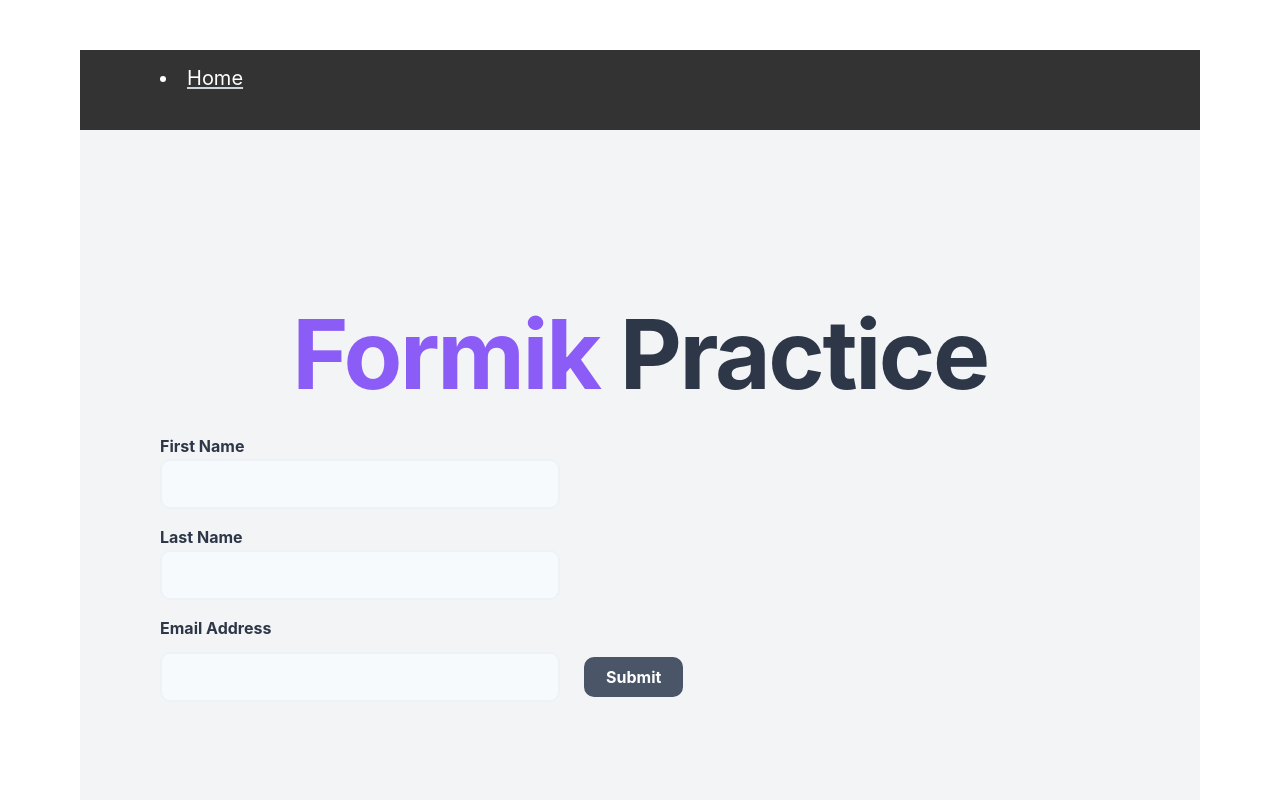
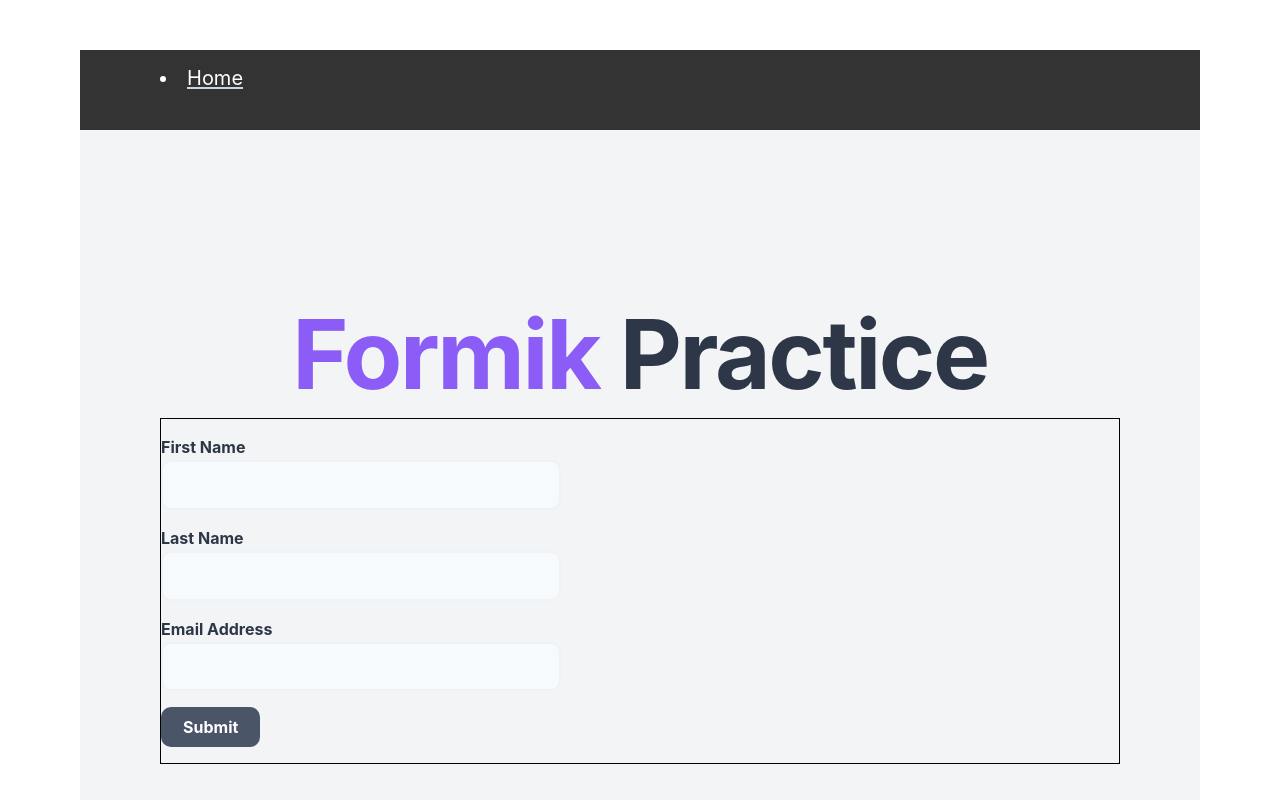
Before and after one commit to jleomorris/formik-practice, a Next.js app: page / in a window 1280 px wide. Shown: the top 800 px of the page. Built offline with nearby package versions, Linux system fonts and the light colour scheme.

Commit message:
Add Yup validation

```diff
--- a/components/SignUpForm/index.tsx
+++ b/components/SignUpForm/index.tsx
@@ -1,41 +1,28 @@
 import { useFormik } from 'formik';
-
-// A custom validation function. This must return an object
-// which keys are symmetrical to our values/initialValues
-const validate = (values) => {
-  const errors = {};
-  if (!values.firstName) {
-    errors.firstName = 'Required';
-  } else if (values.firstName.length > 15) {
-    errors.firstName = 'Must be 15 characters or less';
-  }
-
-  if (!values.lastName) {
-    errors.lastName = 'Required';
-  } else if (values.lastName.length > 20) {
-    errors.lastName = 'Must be 20 characters or less';
-  }
-
-  if (!values.email) {
-    errors.email = 'Required';
-  } else if (!/^[A-Z0-9._%+-]+@[A-Z0-9.-]+\.[A-Z]{2,4}$/i.test(values.email)) {
-    errors.email = 'Invalid email address';
-  }
-
-  return errors;
-};
+import * as Yup from 'yup';
 
 const SignupForm = () => {
   const formik = useFormik({
     initialValues: { firstName: '', lastName: '', email: '' },
-    validate,
+    validationSchema: Yup.object({
+      firstName: Yup.string()
+        .max(15, 'Must be 15 characters or less')
+        .required('Required'),
+      lastName: Yup.string()
+        .max(20, 'Must be 20 characters or less')
+        .required('Required'),
+      email: Yup.string().email('Invalid email address').required('Required'),
+    }),
     onSubmit: (values) => {
       alert(JSON.stringify(values, null, 2));
     },
   });
 
   return (
-    <form onSubmit={formik.handleSubmit}>
+    <form
+      onSubmit={formik.handleSubmit}
+      className='flex flex-col border border-black'
+    >
       <label htmlFor='firstName'>First Name</label>
       <input
         id='firstName'
@@ -75,9 +62,9 @@
         <div>{formik.errors.email}</div>
       ) : null}
 
-      <button className='ml-6' type='submit'>
-        Submit
-      </button>
+      <div>
+        <button type='submit'>Submit</button>
+      </div>
     </form>
   );
 };
--- a/package.json
+++ b/package.json
@@ -18,7 +18,8 @@
     "next": "11.1.2",
     "react": "17.0.2",
     "react-dom": "17.0.2",
-    "react-redux": "^7.2.4"
+    "react-redux": "^7.2.4",
+    "yup": "^0.32.11"
   },
   "devDependencies": {
     "@testing-library/jest-dom": "^5.14.1",
```
Also changed, not shown: 1 other file (tests, documents, lock files or other folders).
